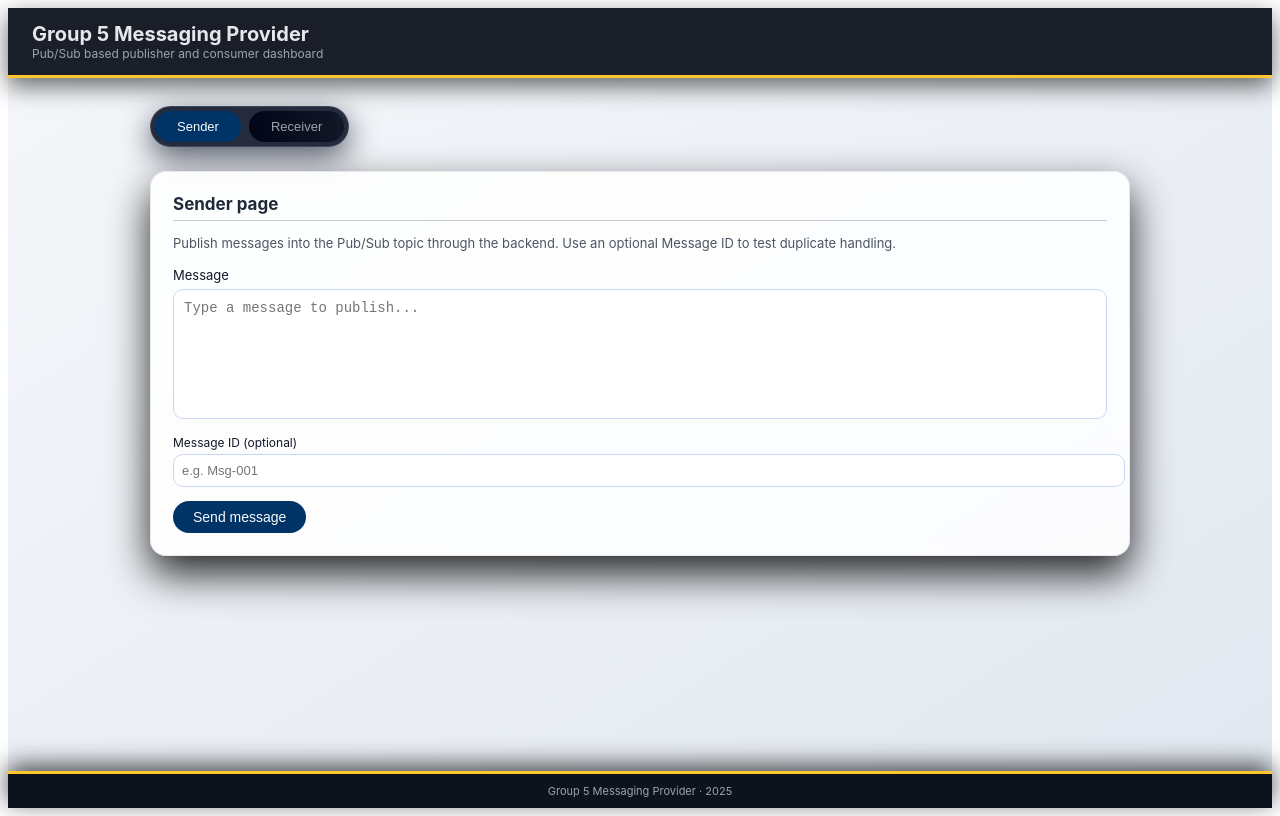
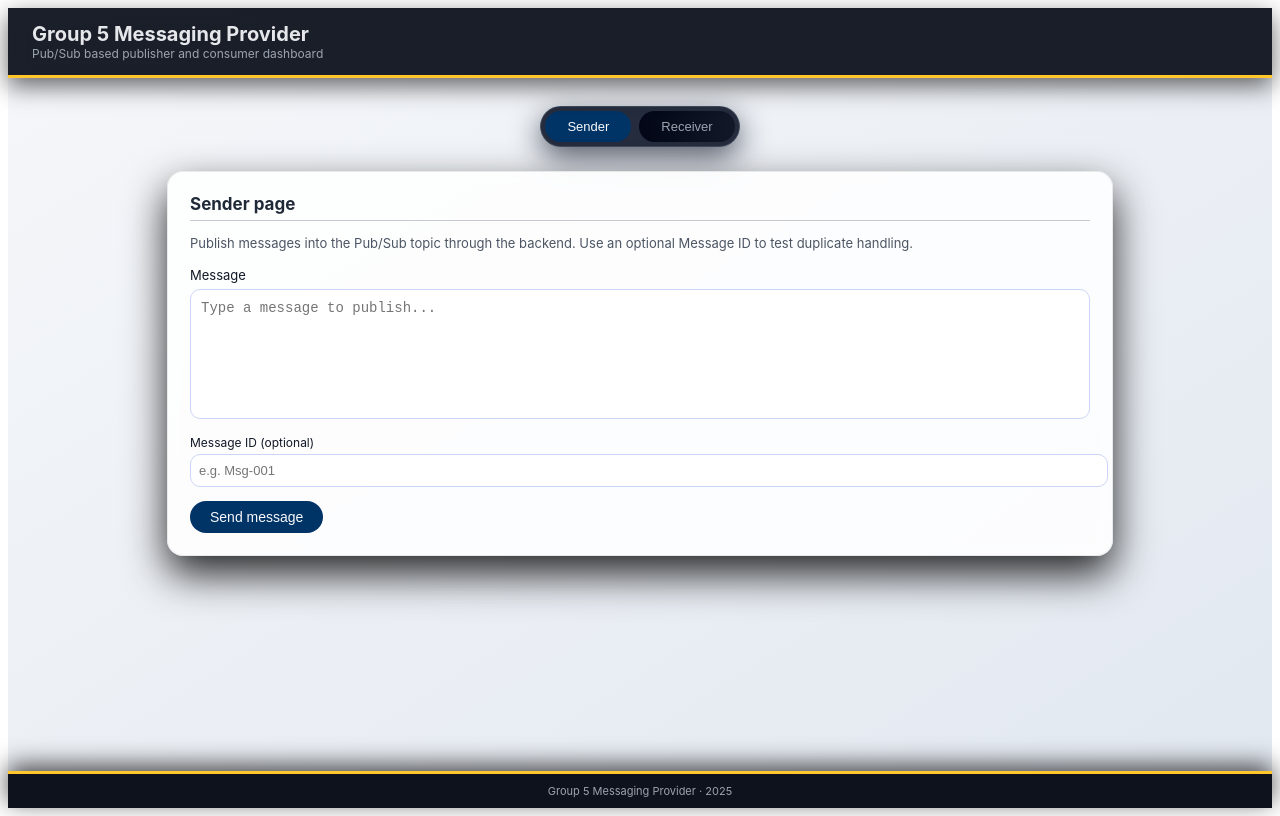
Before and after one commit to AdamChap94/IS-4880-Capstone-Project, a React (Vite) app in the folder frontend/: page / in a window 1280 px wide. Built offline with nearby package versions, Linux system fonts and the light colour scheme; no server answers.

Commit message:
Update arc.app.jsx

```diff
--- a/frontend/src/arc.app.jsx
+++ b/frontend/src/arc.app.jsx
@@ -79,8 +79,12 @@ export default function App() {
     padding: "0 16px",
     width: "100%",
     flex: 1,
+    display: "flex",
+    flexDirection: "column",
+    alignItems: "center",
   }}
 >
+
         {/* Tabs */}
         <div
           style={{
@@ -230,6 +234,8 @@ function SenderPage({ brandBlue, brandGold }) {
       borderRadius: 16,
       boxShadow: "0 18px 40px rgba(0,0,0,0.85)",
       border: "1px solid rgba(0,0,0,0.08)",
+      width: "100%",
+      maxWidth: 900,
     }}
   >
       <h2
@@ -426,6 +432,8 @@ function ReceiverPage({ brandBlue, brandGold }) {
       boxShadow: "0 18px 40px rgba(0,0,0,0.85)",
       border: "1px solid rgba(0,0,0,0.08)",
       marginTop: 24,
+      width: "100%",
+      maxWidth: 900,
     }}
   >
       <h2
```
Lines whose indentation alone changed are shown as unchanged.
